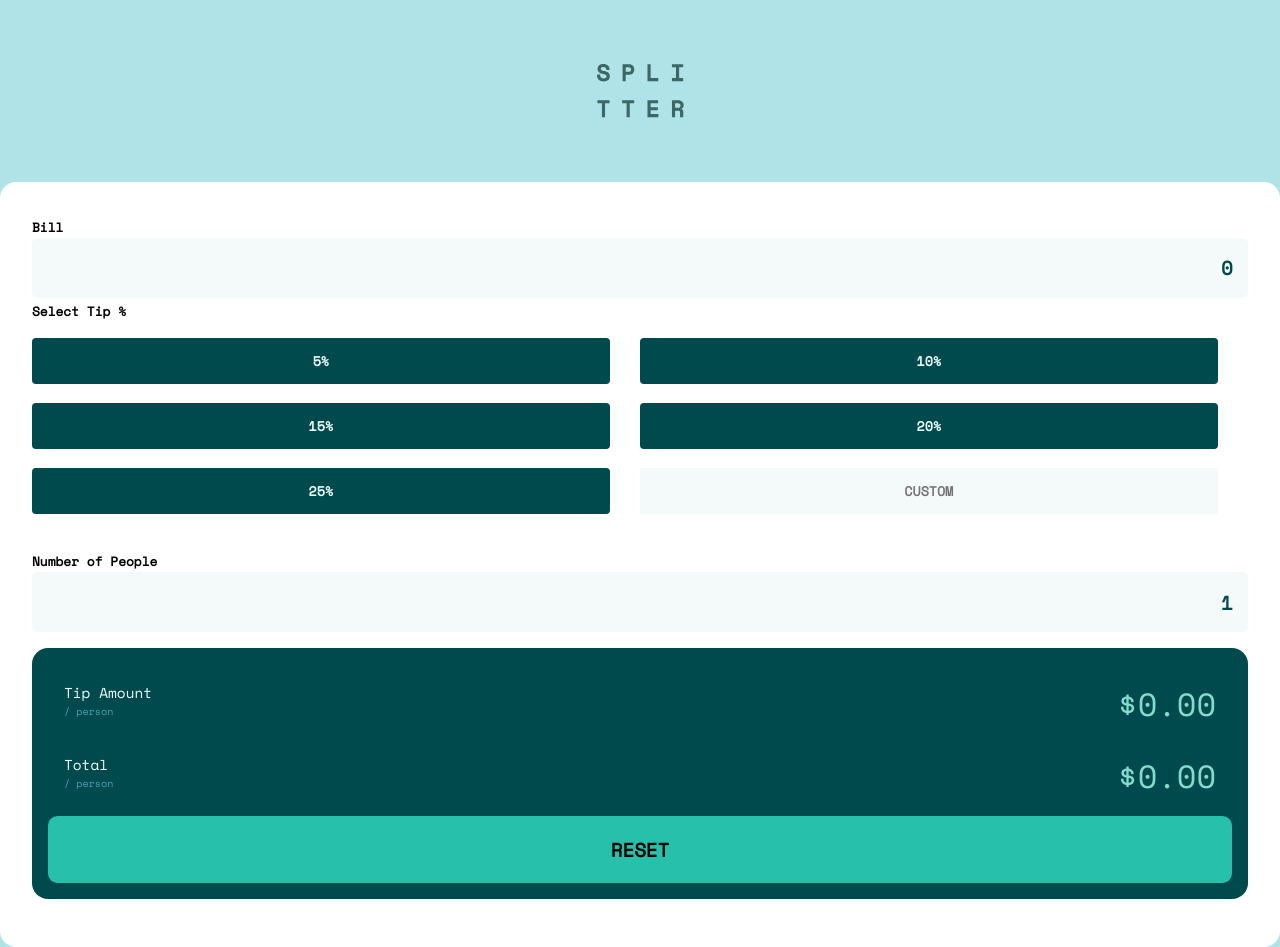
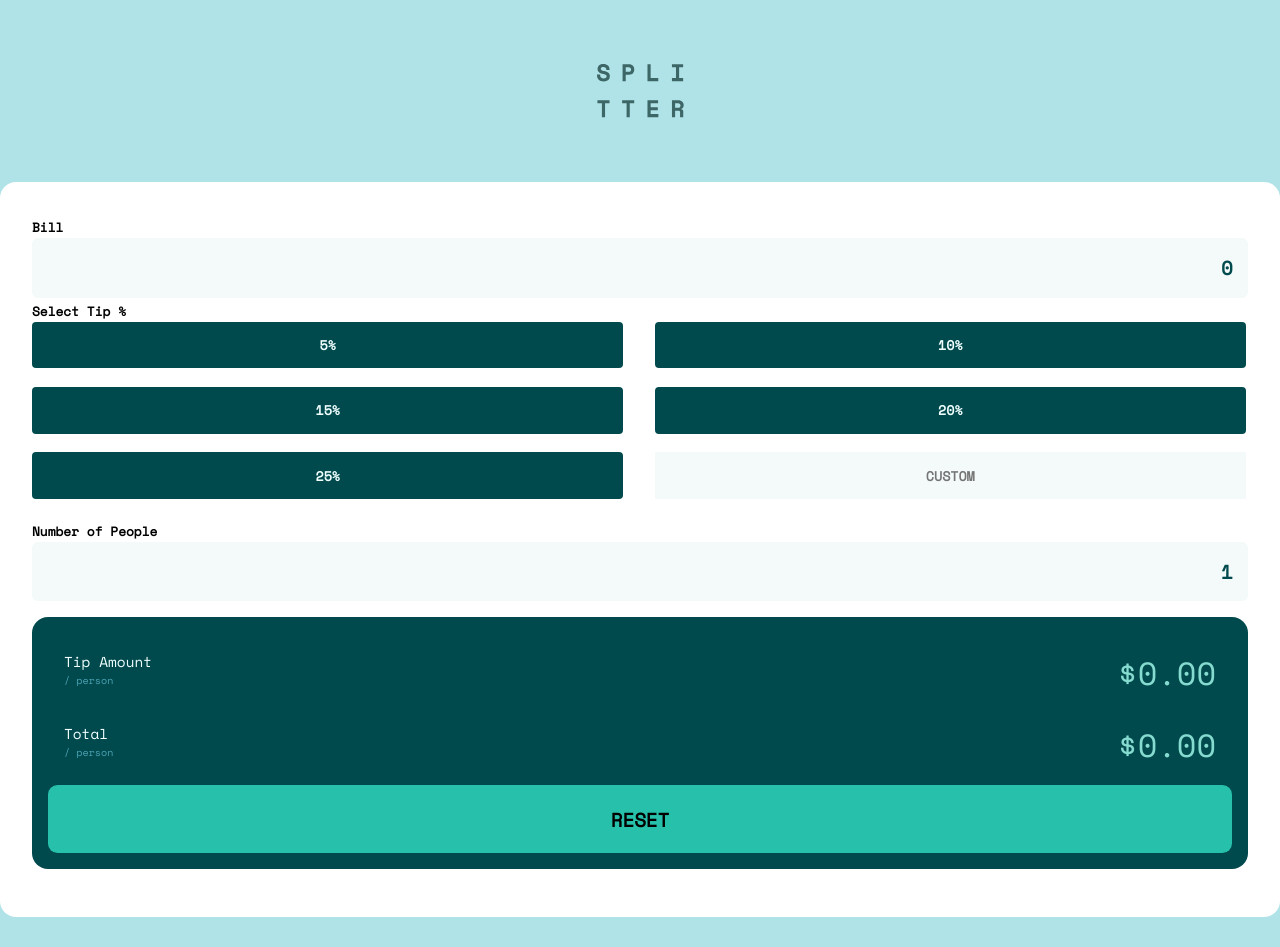
Before and after one commit to maxirama/my-tip-calculator, a React (Create React App) app: page / in a window 1280 px wide. After the commit the page ends 917 px from the top, so only its background shows below. Built offline with nearby package versions, Linux system fonts and the light colour scheme.

Commit message:
Refactorize state logics and Keypad component

```diff
--- a/src/App.js
+++ b/src/App.js
@@ -1,44 +1,59 @@
 import React, { useState } from "react";
 import "./styles.css";
 
-const Input = ({ onChange, name, value, type, className }) => {
+const Input = ({
+  onChange,
+  name,
+  value,
+  type,
+  className,
+  placeholder,
+  onFocus,
+}) => {
   return (
-    <>
-      <label for={name}>{name}</label>
-      <div className="inputBar">
     <input
       className={className}
       type={type}
-          pattern={"[0-9]{10}"}
       name={name}
       onChange={onChange}
       value={value}
+      placeholder={placeholder}
     ></input>
-      </div>
-    </>
   );
 };
 
 // TO-DO Revisar className del componente Button.
 const Button = ({ className, value, onClick }) => {
   return (
-    <button className={className} onClick={onClick} value={value}>
+    <button className={className} onClick={onClick}>
       {" "}
       {value}{" "}
     </button>
   );
 };
 
-const Keypad = ({ onClick, tipValues }) => {
+//TO-DO Corregir el Input del Keypad (acepta caracteres no numericos)
+const Keypad = ({ onChange, tipValues, type, value }) => {
   return (
     <>
       {tipValues.map((value) => (
         <Button
           className="main-container_tip--button"
-          onClick={onClick}
+          onClick={(e) => {
+            onChange(value);
+          }}
           value={value + "%"}
         />
       ))}
+      <Input
+        className="main-container_tip--button main-container_tip--input"
+        type={type}
+        placeholder="CUSTOM"
+        onChange={(e) => {
+          onChange(e.target.value);
+        }}
+        onFocus="this.type='number"
+      />
     </>
   );
 };
@@ -74,83 +89,80 @@ const Title = () => {
   );
 };
 
+// De esta manera me aseguro que la constante que voy a escribo en el objeto es exactamente el mismo que se usa al leerla.
+// Leer clean code
+const BILL = "bill";
+const TIP = "tip";
+const PEOPLE = "people";
+
 function App() {
   const initialValues = {
-    bill: 0,
-    tip: 0,
-    people: 1,
+    [BILL]: 0,
+    [TIP]: 0,
+    [PEOPLE]: 1,
   };
 
   const [values, setValues] = useState(initialValues);
 
-  const handleChange = (e, valueType) => {
-    //Sanity check
-    const value = e.target.value;
-    console.log(isNaN(parseInt(value)));
-    if (isNaN(parseInt(value))) {
-      console.log(`This is not a number. Please, enter a number.`);
-    } else {
-      setValues({ ...values, [valueType]: parseInt(value) });
+  const changeValue = (key, value) => {
+    if (Number(value)) {
+      setValues({ ...values, [key]: parseInt(value) });
     }
-  };
-
-  const handleClick = (e) => {
-    console.log("clickeo");
-    console.log(e.target.value);
-    setValues({ ...values, tip: e.target.value });
   };
 
   return (
     <>
       <Title />
+
       <div className="main-container">
-        <div className="main-container_tip">
+        <div className="main-container_configuration">
+          {" "}
+          <label for={"bill-section"}>Bill</label>
           <Input
             className="input"
             type="number"
             name="Bill"
             onChange={(e) => {
-              handleChange(e, "bill");
+              changeValue(BILL, e.target.value);
             }}
-            value={values.bill}
+            value={values[BILL]}
           />
           <label for={"tip-section"}>Select Tip %</label>
           <div className="main-container_tip_container">
             <Keypad
-              onClick={(e) => {
-                handleClick(e);
+              onChange={(value) => {
+                changeValue(TIP, value);
               }}
               tipValues={[5, 10, 15, 20, 25]}
-            />
-            <input
-              className="main-container_tip--button main-container_tip--input"
-              placeholder="CUSTOM"
-              onChange={(e) => {
-                handleChange(e, "tip");
-              }}
+              type="number"
+              value={values[TIP]}
             />
           </div>
+          <label for={"people-section"}>Number of People</label>
           <Input
             className="input"
             type="number"
             name="Number of People"
             onChange={(e) => {
-              handleChange(e, "people");
+              changeValue(PEOPLE, e.target.value);
             }}
-            value={values.people}
+            value={values[PEOPLE]}
           />
         </div>
 
         <div className="main-container_display">
           <BillItem
             description="Tip Amount"
-            amount={(values.bill * (0.01 * values.tip)) / values.people}
+            amount={(values[BILL] * (0.01 * values[TIP])) / values[PEOPLE]}
           />
-          <BillItem description="Total" amount={values.bill / values.people} />
+          <BillItem
+            description="Total"
+            amount={values[BILL] / values[PEOPLE]}
+          />
           <Button
             className="main-container_display--button"
             value="RESET"
-            onClick={(e) => {
+            onClick={() => {
               setValues(initialValues);
             }}
           />
--- a/src/styles.css
+++ b/src/styles.css
@@ -53,9 +53,8 @@ label {
 }
 
 .main-container_tip_container {
-  margin: 1em auto;
   display: grid;
-  grid-template-columns: repeat(2, 50%);
+  grid-template-columns: repeat(2, 51.2%);
 }
 
 .main-container_tip--button {
```
Lines whose indentation alone changed are shown as unchanged.
